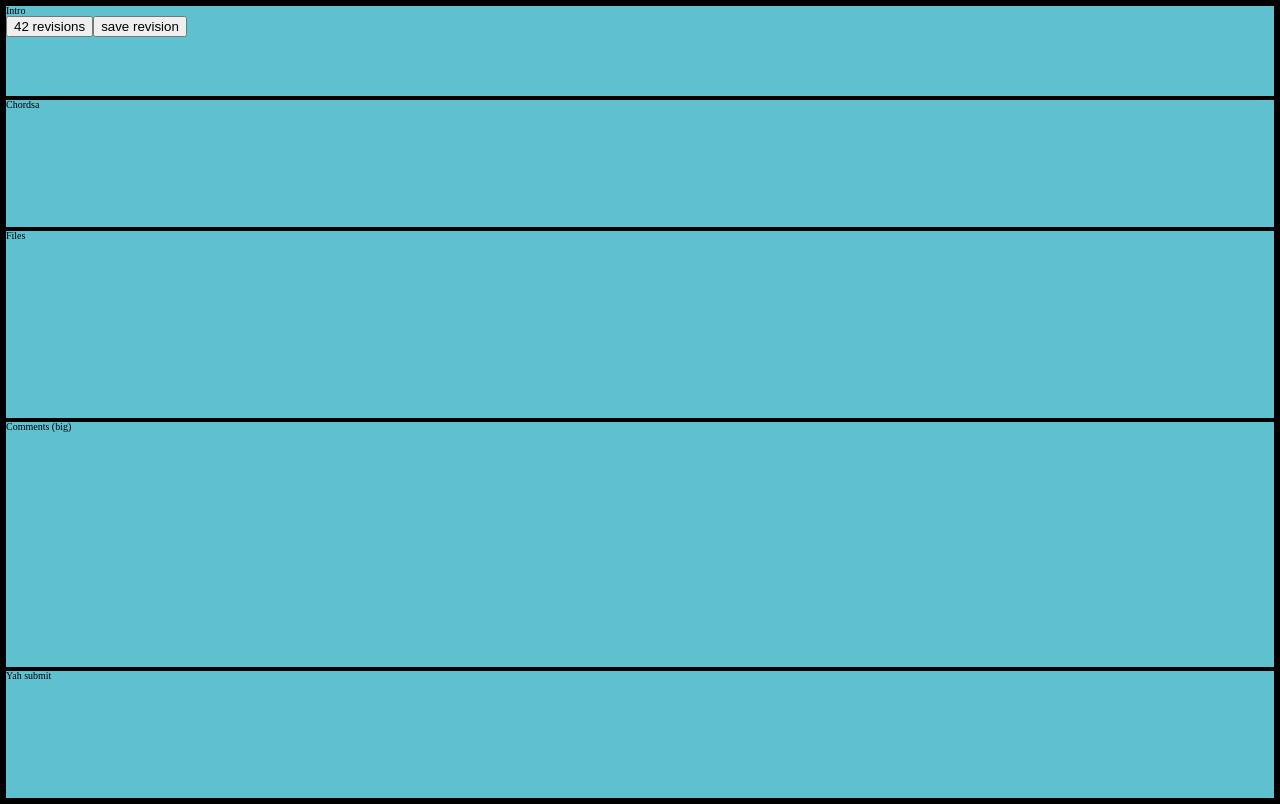
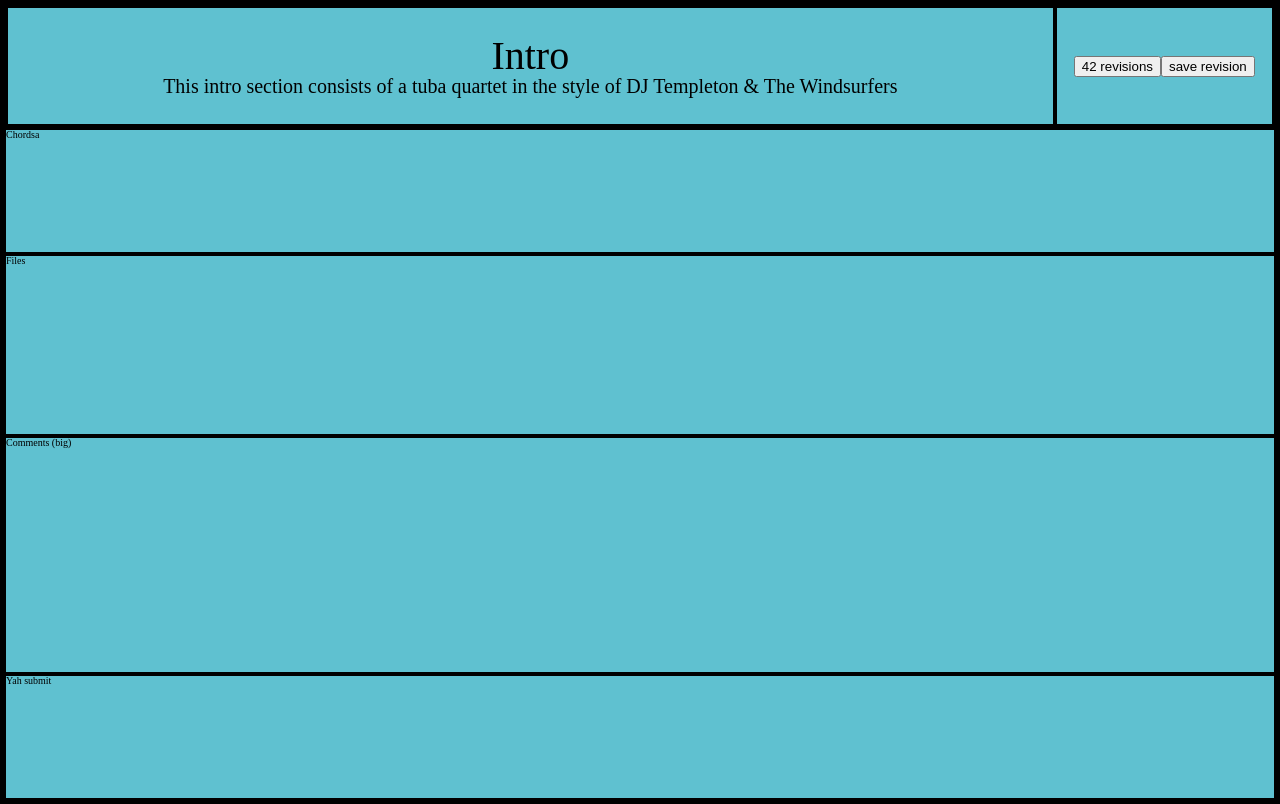
Before and after one commit to jamtools/section-view, a React (Create React App) app: page / in a window 1280 px wide. Built offline with nearby package versions, Linux system fonts and the light colour scheme.

Commit message:
Styles for intro

```diff
--- a/src/App.tsx
+++ b/src/App.tsx
@@ -5,9 +5,14 @@ function App() {
   return (
     <div className="parent">
       <div className="section-title">
-        <h1> Intro </h1>
-        <button> 42 revisions </button>
-        <button> save revision </button>
+        <div className='text'>
+          <h1> Intro </h1>
+          <p>This intro section consists of a tuba quartet in the style of DJ Templeton & The Windsurfers</p>
+        </div>
+        <div className='buttons'>
+          <button> 42 revisions </button>
+          <button> save revision </button>
+        </div>
       </div>
       <div className="chords"> Chordsa </div>
       <div className="files"> Files </div>
--- a/src/SectionView.css
+++ b/src/SectionView.css
@@ -72,9 +72,46 @@ div {
 
 }
 
+
+
+
+
+
+
+/* SECTION TITLE STYLES */
+
+
 .section-title {
   flex-grow: 1;
+  display: flex;
 }
+
+.section-title h1 {
+  font-size: 4rem;
+}
+
+.section-title p {
+  font-size: 2rem;
+}
+
+.section-title .buttons {
+flex-grow: 1;
+display: flex;
+  justify-content: center;
+  align-items: center;
+}
+
+.section-title .text {
+  flex-grow: 9;
+  display: flex;
+  justify-content: center;
+  align-items: center;
+  flex-direction: column;
+}
+
+
+/* CHORD PROGRESSION STYLES */
+
 
 .chords {
   flex-grow: 2;
```
